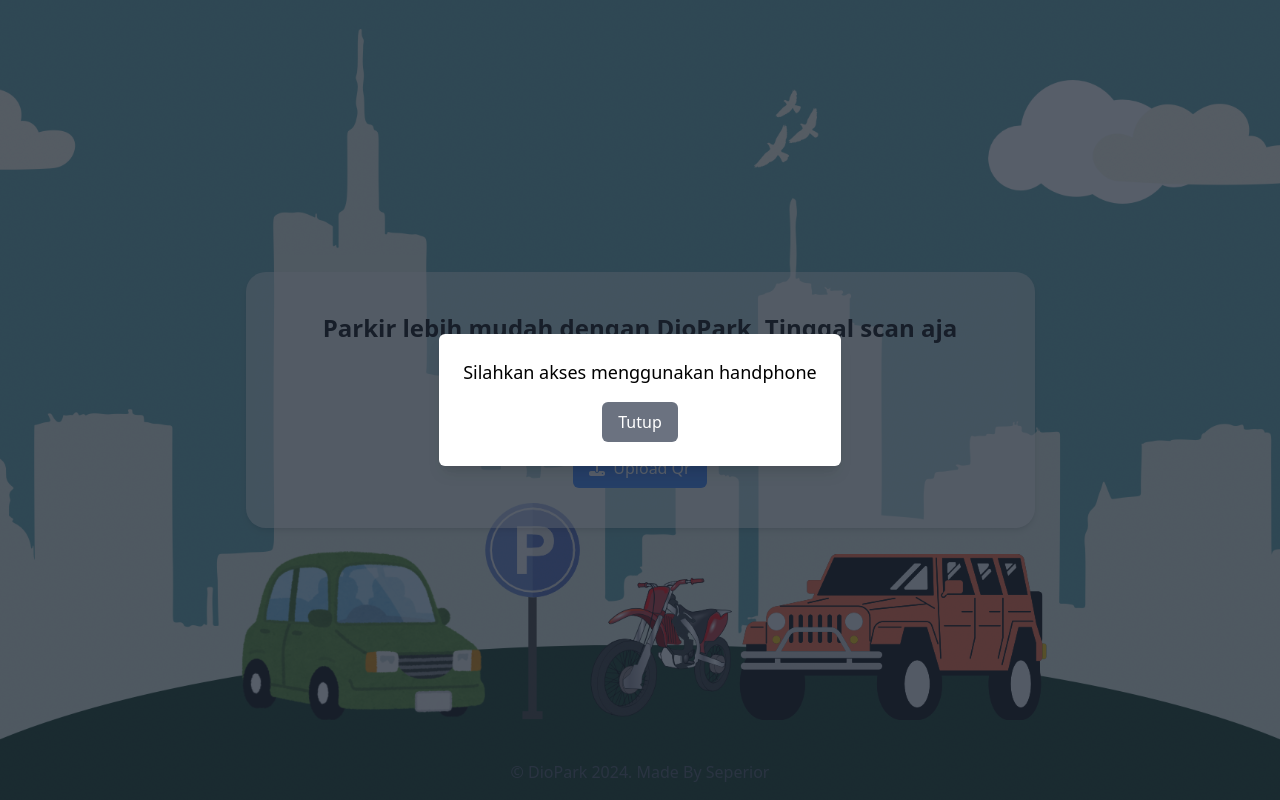
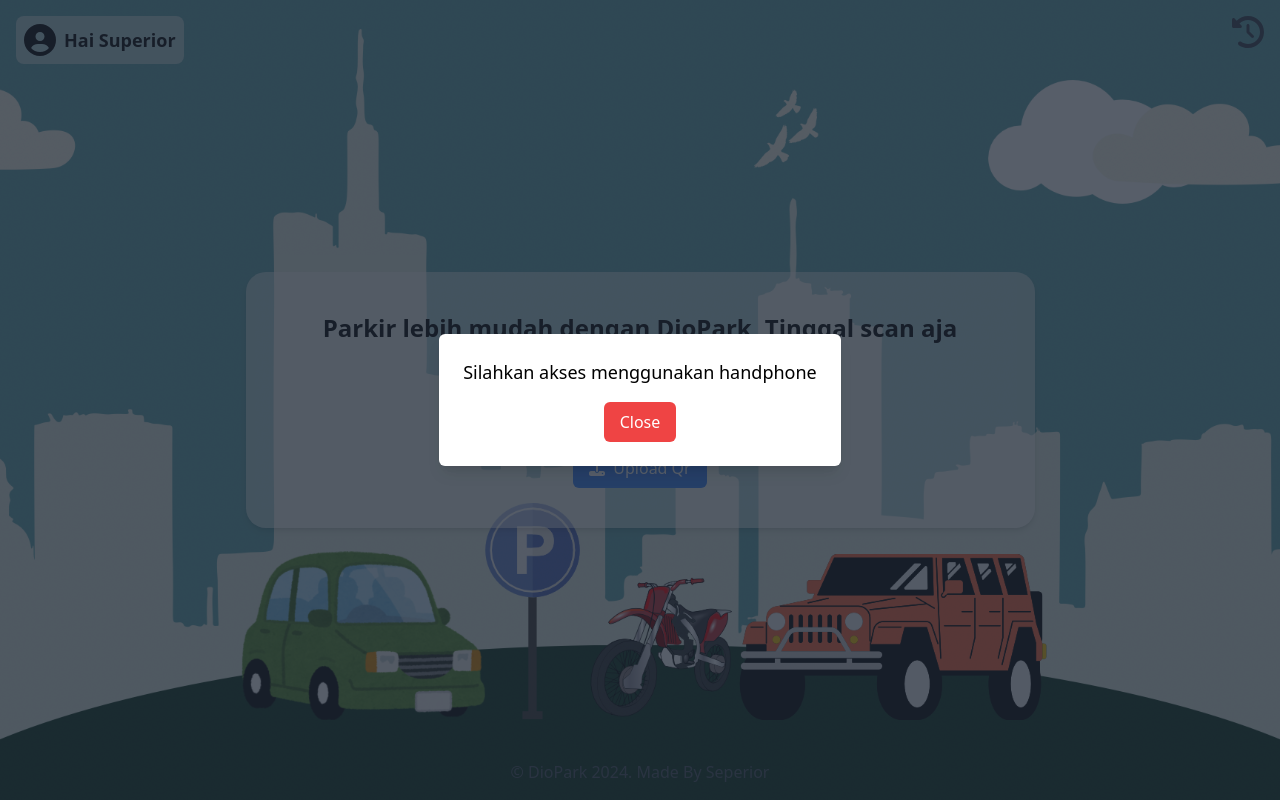
Before and after one commit to ishala/frontEnd_superior, a React (Vite) app: page /dashboard in a window 1280 px wide. Both pictures are taken after a click on the button "Scan tiket". Built offline with nearby package versions, Linux system fonts and the light colour scheme.

Commit message:
make persenal qr user

```diff
--- a/src/page/Dashboard.jsx
+++ b/src/page/Dashboard.jsx
@@ -1,8 +1,9 @@
 import { useState, useRef, useEffect } from 'react';
 import QrScanner from 'qr-scanner';
 import { FontAwesomeIcon } from '@fortawesome/react-fontawesome';
-import { faQrcode, faTimes, faBolt, faUpload, faSync } from '@fortawesome/free-solid-svg-icons';
+import { faQrcode, faTimes, faBolt, faUpload, faSync, faHistory, faUserCircle } from '@fortawesome/free-solid-svg-icons';
 import backgroundImage from '../assets/img/main_bg.jpg';
+import QRCodeImage from '../assets/img/qr.jpg';
 import Footer from '../component/Footer';
 
 function Dashboard() {
@@ -11,6 +12,7 @@
     const [cameraImage, setCameraImage] = useState(null);
     const [isBackCamera, setIsBackCamera] = useState(true);
     const [showAlert, setShowAlert] = useState(false);
+    const [showQRPopup, setShowQRPopup] = useState(false);
     const videoRef = useRef(null);
 
     useEffect(() => {
@@ -81,6 +83,10 @@
         setShowAlert(false);
     };
 
+    const toggleQRPopup = () => {
+        setShowQRPopup(!showQRPopup);
+    };
+
     // Function to detect if the user is on a mobile device
     const isMobile = () => {
         const userAgent = navigator.userAgent;
@@ -89,7 +95,18 @@
 
     return (
         <div className="flex flex-col items-center justify-center min-h-screen" style={{ backgroundImage: `url(${backgroundImage})`, backgroundSize: 'cover', backgroundPosition: 'center' }}>
-            <div className="max-w-md w-full py-10 px-6 bg-white bg-opacity-50 shadow-md lg:max-w-lg lg:mx-auto" style={{ borderRadius: '20px', maxWidth: 'calc(55vw - -85px)', margin: '0 10px' }}>
+            {/* Foto Profil dan Nama */}
+            <div className="absolute top-4 left-4">
+                <div className="bg-white bg-opacity-50 rounded-lg p-2 flex items-center cursor-pointer" onClick={toggleQRPopup}>
+                    <FontAwesomeIcon icon={faUserCircle} size="2x" className="mr-2" />
+                    <span className="text-lg font-semibold">Hai Superior</span>
+                </div>
+            </div>
+            {/* Tombol Riwayat Transaksi */}
+            <button className="absolute top-4 right-4 text-gray-700" style={{ backgroundColor: 'transparent' }}>
+                <FontAwesomeIcon icon={faHistory} size="2x" />
+            </button>
+            <div className="max-w-md w-full py-10 px-6 bg-white bg-opacity-50 shadow-md lg:max-w-lg lg:mx-auto relative" style={{ borderRadius: '20px', maxWidth: 'calc(55vw - -85px)', margin: '0 10px' }}>
                 <h2 className="text-2xl text-center font-semibold mb-4">
                     Parkir lebih mudah dengan DioPark, Tinggal scan aja dibawah ini
                 </h2>
@@ -125,14 +142,27 @@
                     </div>
                 )}
             </div>
+            {/* QR Popup */}
+            {showQRPopup && (
+                <div className="fixed inset-0 flex items-center justify-center bg-gray-800 bg-opacity-75 z-50">
+                    <div className="bg-white p-6 rounded-md shadow-lg">
+                        <p className="text-center">Personal QR Code</p>
+                        <img src={QRCodeImage} alt="QR Code" className="mx-auto mt-4" />
+                        <div className='flex items-center justify-center'>
+                            <button onClick={toggleQRPopup} className="bg-red-500 text-white px-4 py-2 mt-4 rounded-md hover:bg-red-600">Close</button>
+                        </div>
+
+                    </div>
+                </div>
+            )}
+            {/* Alert */}
             {showAlert && (
                 <div className="fixed inset-0 flex items-center justify-center bg-gray-800 bg-opacity-75 z-50">
                     <div className="bg-white p-6 rounded-md shadow-lg">
                         <p className="text-lg text-center">Silahkan akses menggunakan handphone</p>
                         <div className='flex items-center justify-center'>
-                            <button onClick={closeAlert} className="bg-gray-500 text-white px-4 py-2 mt-4 rounded-md hover:bg-gray-600">Tutup</button>
+                            <button onClick={closeAlert} className="bg-red-500 text-white px-4 py-2 mt-4 rounded-md hover:bg-red-600">Close</button>
                         </div>
-
                     </div>
                 </div>
             )}
```
Also changed, not shown: src/assets/img/qr.jpg (added).
